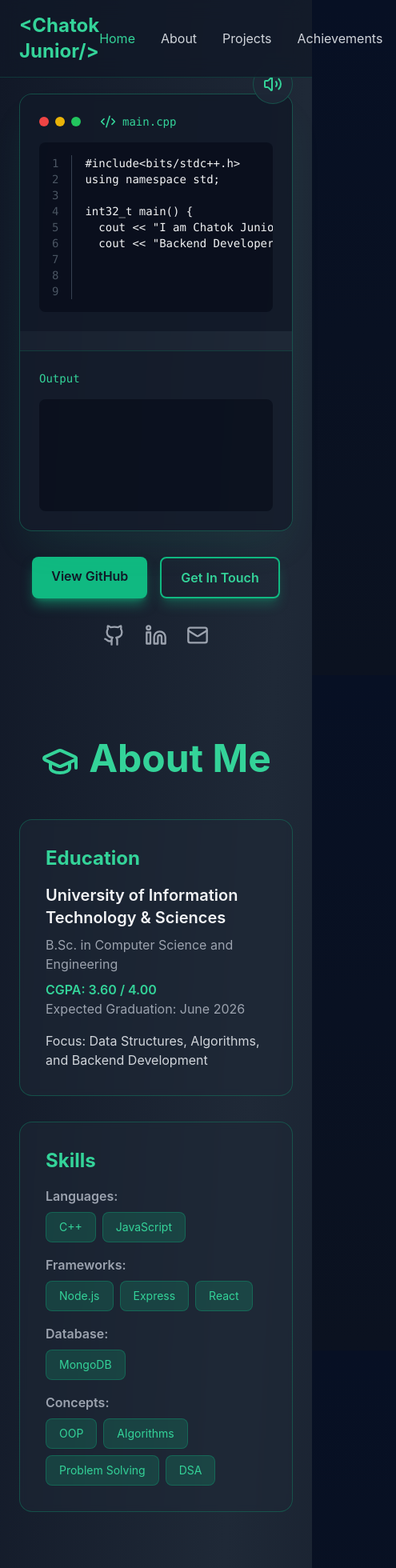
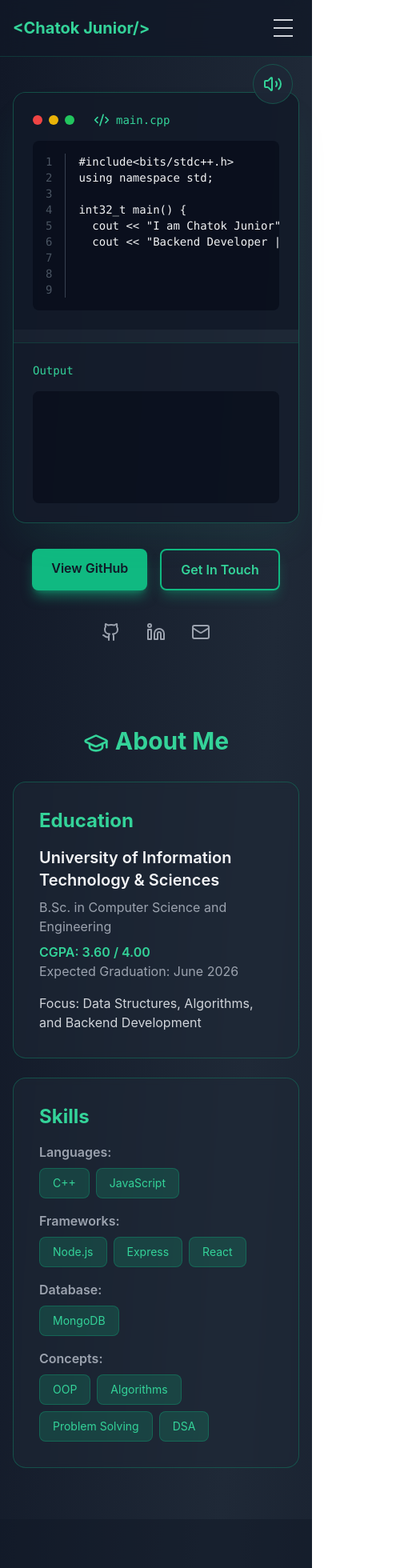
Before and after one commit to chatok-jnr/portfolio, a React (Vite) app: page / in a window 390 px wide. Shown: the top 1960 px of the page at 80% size, 495 px wide, since content can reach past the window. Built offline with nearby package versions, Linux system fonts and the light colour scheme; the HTML template or start-up script is replaced by a standard one.

Commit message:
feat: add mobile menu functionality and improve responsive design

```diff
--- a/src/App.jsx
+++ b/src/App.jsx
@@ -9,6 +9,7 @@ export default function App() {
   const [soundEnabled, setSoundEnabled] = useState(true);
   const [selectedProject, setSelectedProject] = useState(null);
   const [selectedAchievement, setSelectedAchievement] = useState(null);
+  const [isMobileMenuOpen, setIsMobileMenuOpen] = useState(false);
 
   const cppCode = `#include<bits/stdc++.h>
 using namespace std;
@@ -265,10 +266,26 @@ int32_t main() {
       </button>
 
       <nav className="fixed top-0 w-full bg-gray-900/80 backdrop-blur-md z-50 border-b border-emerald-500/20">
-        <div className="max-w-7xl mx-auto px-6 py-4">
+        <div className="max-w-7xl mx-auto px-4 sm:px-6 py-4">
           <div className="flex justify-between items-center">
-            <div className="text-2xl font-bold text-emerald-400">{'<Chatok Junior/>'}</div>
-            <div className="flex gap-8">
+            <div className="text-xl sm:text-2xl font-bold text-emerald-400">{'<Chatok Junior/>'}</div>
+            {/* Mobile menu button */}
+            <button
+              onClick={() => setIsMobileMenuOpen(!isMobileMenuOpen)}
+              className="md:hidden p-2 rounded-md text-gray-300 hover:text-emerald-400 focus:outline-none"
+            >
+              {isMobileMenuOpen ? (
+                <X size={24} />
+              ) : (
+                <div className="space-y-2">
+                  <div className="w-6 h-0.5 bg-current"></div>
+                  <div className="w-6 h-0.5 bg-current"></div>
+                  <div className="w-6 h-0.5 bg-current"></div>
+                </div>
+              )}
+            </button>
+            {/* Desktop menu */}
+            <div className="hidden md:flex gap-8">
               {['home', 'about', 'projects', 'achievements', 'contact'].map(item => (
                 <button
                   key={item}
@@ -282,12 +299,33 @@ int32_t main() {
               ))}
             </div>
           </div>
+          {/* Mobile menu panel */}
+          {isMobileMenuOpen && (
+            <div className="md:hidden pt-4">
+              <div className="flex flex-col space-y-4 pb-3">
+                {['home', 'about', 'projects', 'achievements', 'contact'].map(item => (
+                  <button
+                    key={item}
+                    onClick={() => {
+                      scrollToSection(item);
+                      setIsMobileMenuOpen(false);
+                    }}
+                    className={`capitalize hover:text-emerald-400 transition-colors ${
+                      activeSection === item ? 'text-emerald-400' : 'text-gray-300'
+                    }`}
+                  >
+                    {item}
+                  </button>
+                ))}
+              </div>
+            </div>
+          )}
         </div>
       </nav>
 
-      <section id="home" className="min-h-screen flex items-center justify-center px-6 pt-20">
-        <div className="max-w-3xl w-full">
-          <div className="grid grid-cols-1 gap-6 max-w-3xl mx-auto bg-gray-800/50 backdrop-blur-sm rounded-2xl border border-emerald-500/30 shadow-2xl shadow-emerald-500/10 overflow-hidden">
+      <section id="home" className="min-h-screen flex items-center justify-center px-4 sm:px-6 pt-20">
+        <div className="w-full max-w-3xl">
+          <div className="grid grid-cols-1 gap-4 sm:gap-6 mx-auto bg-gray-800/50 backdrop-blur-sm rounded-2xl border border-emerald-500/30 shadow-2xl shadow-emerald-500/10 overflow-hidden">
             <div className="p-6 bg-gray-900/80">
               <div className="flex items-center gap-2 mb-4">
                 <div className="flex gap-2">
@@ -349,28 +387,28 @@ int32_t main() {
             </button>
           </div>
 
-          <div className="mt-8 flex justify-center gap-6">
-            <a href="https://github.com/chatok-jnr" target="_blank" rel="noopener noreferrer" onClick={playClickSound} className="text-gray-400 hover:text-emerald-400 transition-colors hover:scale-110 transform">
-              <Github size={28} />
+          <div className="flex justify-center gap-4 sm:gap-6 mt-8">
+            <a href="https://github.com/chatok-jnr" target="_blank" rel="noopener noreferrer" onClick={playClickSound} className="text-gray-400 hover:text-emerald-400 transition-colors hover:scale-110 transform p-2">
+              <Github size={24} className="sm:w-7 sm:h-7" />
             </a>
-            <a href="https://www.linkedin.com/in/chatok-junior/" target="_blank" rel="noopener noreferrer" onClick={playClickSound} className="text-gray-400 hover:text-emerald-400 transition-colors hover:scale-110 transform">
-              <Linkedin size={28} />
+            <a href="https://www.linkedin.com/in/chatok-junior/" target="_blank" rel="noopener noreferrer" onClick={playClickSound} className="text-gray-400 hover:text-emerald-400 transition-colors hover:scale-110 transform p-2">
+              <Linkedin size={24} className="sm:w-7 sm:h-7" />
             </a>
-            <a href="mailto:md.sakib.hos3n@gmail.com" onClick={playClickSound} className="text-gray-400 hover:text-emerald-400 transition-colors hover:scale-110 transform">
-              <Mail size={28} />
+            <a href="mailto:md.sakib.hos3n@gmail.com" onClick={playClickSound} className="text-gray-400 hover:text-emerald-400 transition-colors hover:scale-110 transform p-2">
+              <Mail size={24} className="sm:w-7 sm:h-7" />
             </a>
           </div>
         </div>
       </section>
 
-      <section id="about" className="min-h-screen flex items-center justify-center px-6 py-20">
+      <section id="about" className="min-h-screen flex items-center justify-center px-4 sm:px-6 py-16 sm:py-20">
         <div className="max-w-6xl w-full">
-          <h2 className="text-5xl font-bold text-emerald-400 mb-12 text-center">
-            <GraduationCap className="inline mr-3" size={48} />
+          <h2 className="text-3xl sm:text-5xl font-bold text-emerald-400 mb-8 sm:mb-12 text-center">
+            <GraduationCap className="inline mr-2 sm:mr-3 w-8 h-8 sm:w-12 sm:h-12" />
             About Me
           </h2>
 
-          <div className="grid md:grid-cols-2 gap-8">
+          <div className="grid sm:grid-cols-1 md:grid-cols-2 gap-6 sm:gap-8">
             <div className="bg-gray-800/50 backdrop-blur-sm rounded-2xl p-8 border border-emerald-500/30 hover:border-emerald-500/50 transition-all hover:shadow-lg hover:shadow-emerald-500/20">
               <h3 className="text-2xl font-bold text-emerald-400 mb-4">Education</h3>
               <p className="text-xl font-semibold mb-2">University of Information Technology & Sciences</p>
@@ -401,14 +439,14 @@ int32_t main() {
         </div>
       </section>
 
-      <section id="projects" className="min-h-screen flex items-center justify-center px-6 py-20 bg-gray-900/50">
+      <section id="projects" className="min-h-screen flex items-center justify-center px-4 sm:px-6 py-16 sm:py-20 bg-gray-900/50">
         <div className="max-w-6xl w-full">
-          <h2 className="text-5xl font-bold text-emerald-400 mb-12 text-center">
-            <Briefcase className="inline mr-3" size={48} />
+          <h2 className="text-3xl sm:text-5xl font-bold text-emerald-400 mb-8 sm:mb-12 text-center">
+            <Briefcase className="inline mr-2 sm:mr-3 w-8 h-8 sm:w-12 sm:h-12" />
             Projects
           </h2>
 
-          <div className="grid md:grid-cols-2 gap-8">
+          <div className="grid sm:grid-cols-1 md:grid-cols-2 gap-6 sm:gap-8">
             {projects.map((project, idx) => (
               <div
                 key={idx}
@@ -441,14 +479,14 @@ int32_t main() {
         </div>
       </section>
 
-      <section id="achievements" className="min-h-screen flex items-center justify-center px-6 py-20">
+      <section id="achievements" className="min-h-screen flex items-center justify-center px-4 sm:px-6 py-16 sm:py-20">
         <div className="max-w-6xl w-full">
-          <h2 className="text-5xl font-bold text-emerald-400 mb-12 text-center">
-            <Award className="inline mr-3" size={48} />
+          <h2 className="text-3xl sm:text-5xl font-bold text-emerald-400 mb-8 sm:mb-12 text-center">
+            <Award className="inline mr-2 sm:mr-3 w-8 h-8 sm:w-12 sm:h-12" />
             Achievements
           </h2>
 
-          <div className="grid md:grid-cols-3 gap-6">
+          <div className="grid grid-cols-1 sm:grid-cols-2 md:grid-cols-3 gap-4 sm:gap-6">
             {achievements.map((achievement, idx) => (
               <div
                 key={idx}
@@ -494,13 +532,13 @@ int32_t main() {
         </div>
       </section>
 
-      <section id="contact" className="min-h-screen flex items-center justify-center px-6 py-20 bg-gray-900/50">
+      <section id="contact" className="min-h-screen flex items-center justify-center px-4 sm:px-6 py-16 sm:py-20 bg-gray-900/50">
         <div className="max-w-4xl w-full text-center">
-          <h2 className="text-5xl font-bold text-emerald-400 mb-12">
+          <h2 className="text-3xl sm:text-5xl font-bold text-emerald-400 mb-8 sm:mb-12">
             Get In Touch
           </h2>
 
-          <div className="bg-gray-800/50 backdrop-blur-sm rounded-2xl p-12 border border-emerald-500/30">
+          <div className="bg-gray-800/50 backdrop-blur-sm rounded-2xl p-6 sm:p-12 border border-emerald-500/30">
             <p className="text-xl text-gray-300 mb-8">
               I'm always open to discussing new projects, creative ideas, or opportunities to be part of your vision.
             </p>
@@ -518,13 +556,13 @@ int32_t main() {
                 <span className="text-gray-300">+880 1971 311958</span>
               </div> */}
 
-              <div className="flex justify-center gap-6 mt-8">
+              <div className="flex flex-wrap justify-center gap-4 mt-8">
                 <a
                   href="https://github.com/chatok-jnr"
                   target="_blank"
                   rel="noopener noreferrer"
                   onClick={playClickSound}
-                  className="px-8 py-4 bg-emerald-500 text-gray-900 rounded-lg font-semibold hover:bg-emerald-400 transition-all shadow-lg shadow-emerald-500/50 hover:shadow-emerald-500/70 hover:scale-110 transform"
+                  className="w-full sm:w-auto px-6 sm:px-8 py-3 sm:py-4 bg-emerald-500 text-gray-900 rounded-lg font-semibold hover:bg-emerald-400 transition-all shadow-lg shadow-emerald-500/50 hover:shadow-emerald-500/70 hover:scale-105 transform"
                 >
                   <Github className="inline mr-2" size={20} />
                   GitHub
@@ -534,7 +572,7 @@ int32_t main() {
                   target="_blank"
                   rel="noopener noreferrer"
                   onClick={playClickSound}
-                  className="px-8 py-4 bg-emerald-500 text-gray-900 rounded-lg font-semibold hover:bg-emerald-400 transition-all shadow-lg shadow-emerald-500/50 hover:shadow-emerald-500/70 hover:scale-110 transform"
+                  className="w-full sm:w-auto px-6 sm:px-8 py-3 sm:py-4 bg-emerald-500 text-gray-900 rounded-lg font-semibold hover:bg-emerald-400 transition-all shadow-lg shadow-emerald-500/50 hover:shadow-emerald-500/70 hover:scale-105 transform"
                 >
                   <Linkedin className="inline mr-2" size={20} />
                   LinkedIn
@@ -545,7 +583,7 @@ int32_t main() {
                   rel="noopener noreferrer"
                   onClick={playClickSound}
                   aria-label="Facebook"
-                  className="px-8 py-4 bg-emerald-500 text-gray-900 rounded-lg font-semibold hover:bg-emerald-400 transition-all shadow-lg shadow-emerald-500/50 hover:shadow-emerald-500/70 hover:scale-110 transform"
+                  className="w-full sm:w-auto px-6 sm:px-8 py-3 sm:py-4 bg-emerald-500 text-gray-900 rounded-lg font-semibold hover:bg-emerald-400 transition-all shadow-lg shadow-emerald-500/50 hover:shadow-emerald-500/70 hover:scale-105 transform"
                 >
                   <Facebook className="inline mr-2" size={20} />
                   Facebook
@@ -556,7 +594,7 @@ int32_t main() {
                   rel="noopener noreferrer"
                   onClick={playClickSound}
                   aria-label="Instagram"
-                    className="px-8 py-4 bg-emerald-500 text-gray-900 rounded-lg font-semibold hover:bg-emerald-400 transition-all shadow-lg shadow-emerald-500/50 hover:shadow-emerald-500/70 hover:scale-110 transform"
+                  className="w-full sm:w-auto px-6 sm:px-8 py-3 sm:py-4 bg-emerald-500 text-gray-900 rounded-lg font-semibold hover:bg-emerald-400 transition-all shadow-lg shadow-emerald-500/50 hover:shadow-emerald-500/70 hover:scale-105 transform"
                 >
                   <Instagram className="inline mr-2" size={20} />
                   Instagram
@@ -567,10 +605,10 @@ int32_t main() {
         </div>
       </section>
 
-      <footer className="bg-gray-900 border-t border-emerald-500/20 py-8">
-        <div className="max-w-7xl mx-auto px-6 text-center text-gray-400">
-          <p>© 2025 Md. Sakib Hosen. Built with React & Tailwind CSS</p>
-          <p className="mt-2 text-emerald-400">Competitive Programmer | Backend Developer</p>
+      <footer className="bg-gray-900 border-t border-emerald-500/20 py-6 sm:py-8">
+        <div className="max-w-7xl mx-auto px-4 sm:px-6 text-center text-gray-400">
+          <p className="text-sm sm:text-base">© 2025 Md. Sakib Hosen. Built with React & Tailwind CSS</p>
+          <p className="mt-2 text-emerald-400 text-sm sm:text-base">Competitive Programmer | Backend Developer</p>
         </div>
       </footer>
 
```
Lines whose indentation alone changed are shown as unchanged.
